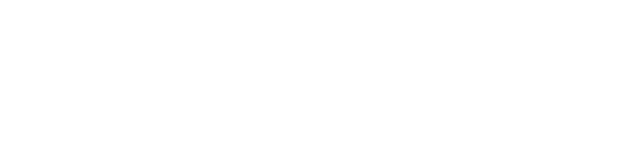
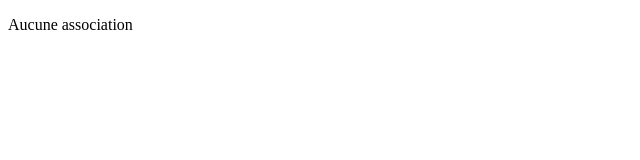
Before and after one commit to Taes23/git-mon-cv, a plain HTML site: page index.html in a window 1280 px wide. Shown: the whole page, without its empty margins (0-640 px from the left). Drawn offline with Linux system fonts and the light colour scheme.

Commit message:
mise en place de la section associations

```diff
--- a/index.html
+++ b/index.html
@@ -9,6 +9,8 @@
 <body>
 
 
-
+<p>
+    Aucune association
+</p>
 </body>
 </html>
```
